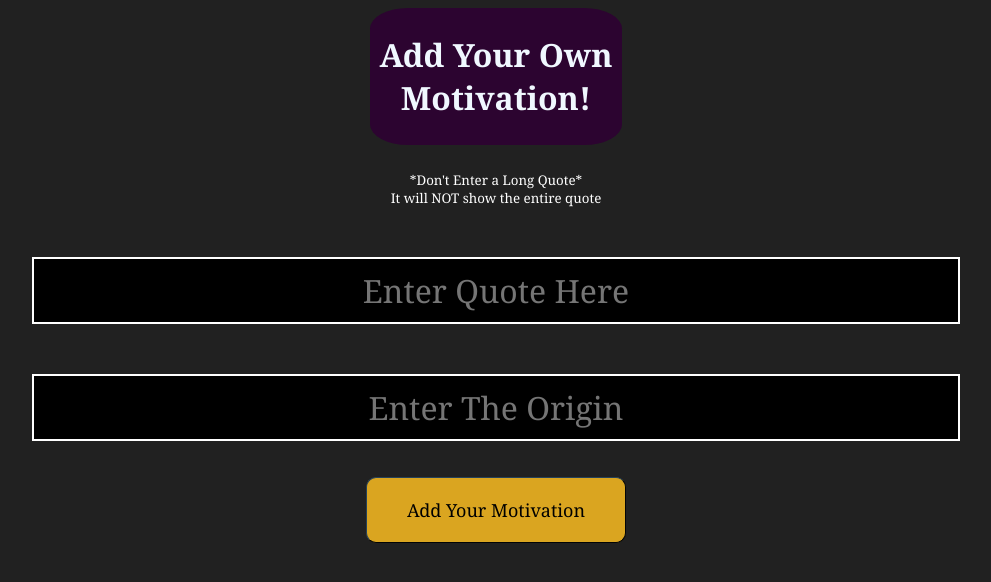
After one commit to alterj07/words-of-wisdom, a Flask app: page /addPage in a window 1280 px wide. The commit adds this page. Shown: the top 582 px of the page, without its empty margins (144-1135 px from the left). Run offline with Flask 3, Linux system fonts and the light colour scheme.

Commit message:
Created a new page for adding quotes to the database; added an option to clear the quote container after generating a quote; added a cursor for when you generate the quotes;
Signed-off-by: Jayden Chun <jayden.h.chun@gmail.com>

```diff
--- a/app.py
+++ b/app.py
@@ -1,9 +1,11 @@
 from flask import Flask, get_flashed_messages, request, jsonify, redirect, session, render_template, flash, url_for
 import sqlite3, random;
+import os, sys
+from time import sleep
 from werkzeug.security import generate_password_hash, check_password_hash
 app = Flask(__name__)
 
-app.secret_key = 'disneyrulez'
+app.secret_key = os.urandom(24)
 
 
 
@@ -11,6 +13,12 @@ def get_database_connection():
     conn = sqlite3.connect('quotes.db')
     # conn.row_factory = sqlite3.Row
     return conn
+
+def typewriter(words):
+    for char in words:
+        sleep(0.5)
+        print(char)
+
 
 @app.route('/')
 def startPage():
@@ -23,6 +31,10 @@ def loginPage():
 @app.route('/signupPage')
 def signupPage():
     return render_template('signup.html')
+
+@app.route('/addPage')
+def addPage():
+    return render_template('addQuotes.html')
 
 @app.route('/login', methods=['POST'])
 def login ():
@@ -66,22 +78,27 @@ def signup():
 
 
 
-@app.route('/quotes', methods = ['GET', 'POST'])
+@app.route('/quotes', methods = ['GET'])
+def getQuotes():
+    conn = get_database_connection()
+    quotes = conn.execute('SELECT * FROM quotes').fetchall()
+    conn.close()
+    ranQuote = random.choice(quotes)
+    return render_template('main.html', quote = ranQuote[2], author = ranQuote[1])
+
+@app.route('/addQuotes', methods = ['POST'])
 def addQuote():
-    if request.method == 'POST':
-        quote = request.form['quote']
-        author = request.form['author']
-        conn = get_database_connection()
-        conn.execute('INSERT INTO quotes (quote, author) VALUES (?, ?)', (quote, author))
-        conn.commit()
-        conn.close()
-        return redirect(url_for('/generator'))
-    elif request.method == 'GET':
-        conn = get_database_connection()
-        quotes = conn.execute('SELECT * FROM quotes').fetchall()
-        conn.close()
-        ranQuote = random.choice(quotes)
-        return render_template('main.html', quote = ranQuote[2], author = ranQuote[1])
+    quote = request.form['quote']
+    author = request.form['author']
+    if not quote or not author:
+        flash("Empty Quote or Author")
+        return redirect(url_for('addQuotes'))
+    conn = get_database_connection()
+    conn.execute('INSERT INTO quotes (quote, author) VALUES (?, ?)', (quote, author))
+    conn.commit()
+    conn.close()
+    return redirect(url_for('generator'))
+
 
 @app.route('/generator')
 def generator():
--- a/database.py
+++ b/database.py
@@ -28,7 +28,7 @@ def init_db():
         ("Sometimes we're tested not to show our weaknesses, but to discover our strengths", "Unknown"),
         ("The key to success is to focus on goals, not obstacles.", "Unknown"),
         ("Dream it. Believe it. Build it.", "Unknown"),
-        ("The future belonds to those who believe in the beauty of their dreams.", "Eleanor Roosevelt"),
+        ("The future belongs to those who believe in the beauty of their dreams.", "Eleanor Roosevelt"),
         ("You are never too old to set another goal or to dream a new dream", "C.S. Lewis"),
         ("If you want to achieve greatness stop asking for permission.", "Unknown"),
         ("The only limit to our realization of tomorrow will be our doubts of today.", "Franklin D. Roosevelt"),
@@ -37,7 +37,6 @@ def init_db():
         ("What lies behind us and what lies before us are tiny matters compared to what lies within us.", "Ralph Waldo Emerson"),
         ("You don't have to be great to start, but you have to start to be great.", "Zig Ziglar"),
         ("The only person you are destined to become is the person you decide to be.", "Ralph Waldo Emerson"),
-        ("Believe in yourself and all that you are. Know that there is something inside you that is greater than any obstacle.", "Christian D. Larson"),
         ("Your passion is waiting for your courage to catch up.", "Isabelle Lafleche"),
         ("Magic happens outside your comfort zone.", "Unknown"),
         ("Success usually comes to those who are too busy to be looking for it.", "Henry David Thoreau"),
--- /dev/null
+++ b/templates/addQuotes.html
@@ -0,0 +1,181 @@
+<!DOCTYPE html>
+<html>
+<head>
+    <title>Add Quotes</title>
+    <style>
+        body{
+            background-color:#212121;
+            font-family:Georgia, 'Times New Roman', sans-serif;
+        }
+        h1{
+            width:20%;
+            padding-top:2%;
+            padding-bottom:2%;
+            border-radius:15%;
+            background-color:rgb(44,4,48);
+            text-align:center;
+            margin:auto;
+            color:aliceblue;
+        }
+
+        .error{
+            background-color:red;
+            border-color:white;
+            color:#ffffff;
+            font-family:Georgia, 'Times New Roman', sans-serif;
+            width:fit-content;
+            height:fit-content;
+            margin:auto;
+        }
+        .warning{
+            color:#ffffff;
+            font-family:Georgia, 'Times New Roman', sans-serif;
+            font-size:smaller;
+            display:block;
+            width:fit-content;
+            height:fit-content;
+            margin:auto;
+            margin-top:2em;
+        }
+
+        .notshow{
+            color:#ffffff;
+            font-family:Georgia, 'Times New Roman', sans-serif;
+            font-size:smaller;
+            display:block;
+            width:fit-content;
+            height:fit-content;
+            margin:auto;
+        }
+
+        .addQuote{
+            background-color:#26425A;
+            color:#ffffff;
+            font-family:Georgia, 'Times New Roman', sans-serif;
+            margin-left:55em;
+            margin-top:10px;
+            text-align:center;
+            padding:10px 20px;
+            border: 1px solid black;
+            cursor:pointer;
+            transition:1s;
+        }
+        .addQuote:hover{
+            background-color:#2c151f;
+            padding:10px 20px;
+            border: 1px solid black;
+            transition:1s;
+        }
+
+        .addQuote:active{
+            background-color:black;
+        }
+
+        .container{
+            width:70%;
+            height:auto;
+            display:block;
+            border: 2px solid white;
+            padding:10px 20px;
+            background-color:black;
+            margin:auto;
+            margin-top:50px;
+            overflow-wrap:break-word;
+            white-space: pre-wrap;
+            word-break:break-all;
+            color:aliceblue;
+            font-family:Georgia, 'Times New Roman', sans-serif;
+            font-size:2em;
+            text-align:center;
+            outline:none;
+            resize: none;
+        }
+
+
+
+
+        .add{
+            width:fit-content;
+            height:fit-content;
+            display:block;
+            margin:auto;
+            margin-top:2em;
+            padding: 20px 40px;
+            font-size:large;
+            font-family:Georgia, 'Times New Roman', sans-serif;
+            color:black;
+            border-width:1px;
+            border-color:#26425A;
+            border-radius:10px;
+            background-color:goldenrod;
+            transition:1s;
+            text-decoration:none;
+        }
+        a{
+            text-decoration:none;
+        }
+        .add:hover{
+            background-color:goldenrod;
+            opacity:80%;
+            transition:1s;
+        }
+        .add:active{
+            opacity:50%;
+            transition:1s;
+        }
+    </style>
+</head>
+<body>
+    <div class = "Title">
+        <h1>
+            Add Your Own Motivation!
+        </h1>
+    </div>
+    <div>
+        <p class = "warning">
+            *Don't Enter a Long Quote*
+        </p>
+        <p class = "notshow">
+            It will NOT show the entire quote
+        </p>
+    </div>
+    <div>
+        <form action = "/addQuotes"
+              method = "POST">
+            <input type = "text"
+                   name = "quote"
+                   placeholder = "Enter Quote Here"
+                   class = "container"
+                   required>
+            <input type = "text"
+                   name = "author"
+                   placeholder = "Enter The Origin"
+                   class = "container"
+                   required>
+            <a href = "/generator">
+                <button class = "add" type = "submit">
+                    Add Your Motivation
+                </button>
+            </a>
+        </form>
+    </div>
+    {% with messages = get_flashed_messages(with_categories = true) %}
+        {% if messages %}
+    <div class = "error">
+        <p class = "error">
+            {{messages[0][1]}}
+        </p>
+    </div>
+        {% endif %}
+    {% endwith %}
+    <!-- <script>
+        const textarea = document.querySelector('.container');
+        function autoResize() {
+            this.style.height = 'auto';
+            this.style.height = this.scrollHeight + 'px';
+        }
+        textarea.addEventListener('input', autoResize);
+        autoResize.call(textarea);
+    </script> -->
+</body>
+</html>
```
Also changed, not shown: templates/login.html (+31 -7 lines), templates/main.html (+124 -14 lines), templates/signup.html (+15 -7 lines), templates/startPage.html (+13 -21 lines), quotes.db.
